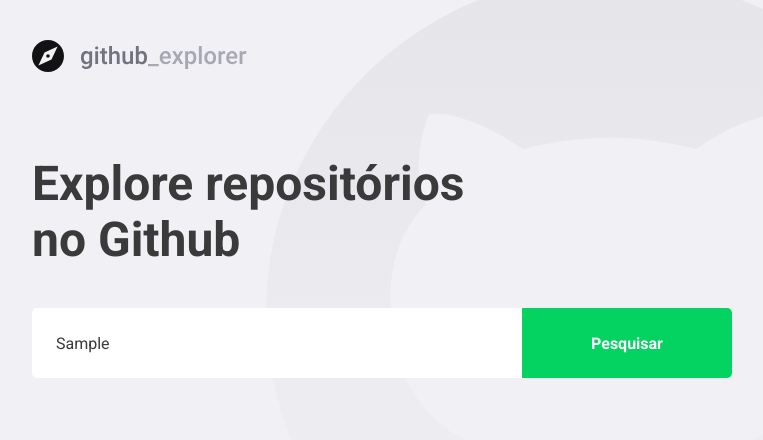
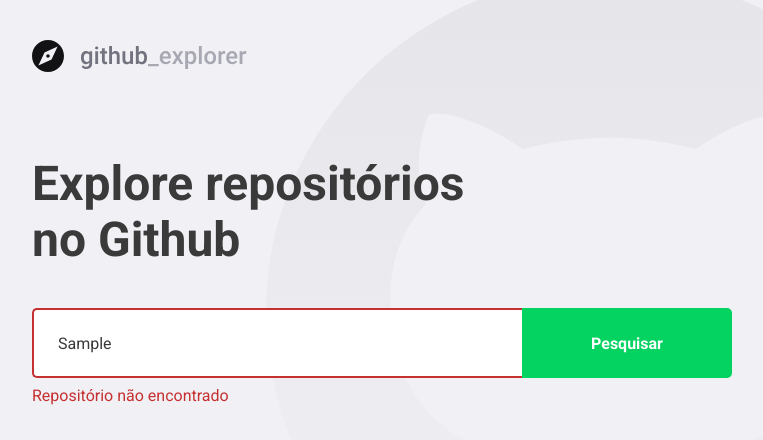
Before and after one commit to vicvictor86/first-react-gostack-project, a React (Create React App) app: page / in a window 1280 px wide. Both pictures are taken after typing "Sample" into the empty fields and a click on the button "Pesquisar". Shown: the top 440 px of the page, without its empty margins (148-911 px from the left). Built offline with nearby package versions, Linux system fonts and the light colour scheme; no server answers.

Commit message:
Dealing with errors

```diff
--- a/src/pages/Dashboard/index.tsx
+++ b/src/pages/Dashboard/index.tsx
@@ -5,7 +5,9 @@
 
 import logoImg from '../../assets/Logo.svg';
 
-import { Title, Form, Repositories } from './styles';
+import {
+  Title, Form, Repositories, Error,
+} from './styles';
 
 interface Repository {
   full_name: string;
@@ -18,17 +20,28 @@
 
 const Dashboard: React.FC = () => {
   const [newRepo, setNewRepo] = useState('');
+  const [inputError, setInputError] = useState('');
   const [repositories, setRepositories] = useState<Repository[]>([]);
 
   async function handleAddRepository(event: FormEvent<HTMLFormElement>): Promise<void> {
     event.preventDefault();
 
-    const response = await api.get<Repository>(`repos/${newRepo}`);
+    if (!newRepo) {
+      setInputError('Digite o usuário/repositório');
+      return;
+    }
 
-    const repository = response.data;
+    try {
+      const response = await api.get<Repository>(`repos/${newRepo}`);
 
-    setRepositories([...repositories, repository]);
-    setNewRepo('');
+      const repository = response.data;
+
+      setRepositories([...repositories, repository]);
+      setNewRepo('');
+      setInputError('');
+    } catch (err) {
+      setInputError('Repositório não encontrado');
+    }
   }
 
   return (
@@ -36,10 +49,12 @@
       <img src={logoImg} alt="Github Explorer" />
       <Title>Explore repositórios no Github</Title>
 
-      <Form onSubmit={handleAddRepository}>
+      <Form hasError={!!inputError} onSubmit={handleAddRepository}>
         <input value={newRepo} onChange={(e) => setNewRepo(e.target.value)} placeholder="Digite o nome do repositório" />
         <button type="submit">Pesquisar</button>
       </Form>
+
+      {inputError && <Error>{inputError}</Error>}
 
       <Repositories>
         {repositories.map((repository) => (
--- a/src/pages/Dashboard/styles.ts
+++ b/src/pages/Dashboard/styles.ts
@@ -1,6 +1,10 @@
-import styled from 'styled-components';
+import styled, { css } from 'styled-components';
 
 import { shade } from 'polished';
+
+interface FormProps {
+  hasError: boolean;
+}
 
 export const Title = styled.h1`
   font-size: 48px;
@@ -11,7 +15,7 @@
   margin-top: 80px;
 `;
 
-export const Form = styled.form`
+export const Form = styled.form<FormProps>`
   margin-top: 40px;
   max-width: 700px;
 
@@ -24,10 +28,16 @@
     border: 0;
     border-radius: 5px 0 0 5px;
     color: #3A3A3A;
+    border: 2px solid #fff;
+    border-right: 0;
 
     &::placeholder {
       color: #a8a8b3;
     }
+
+    ${(props) => props.hasError && css`
+        border-color: #c53030;
+      `}
   }
 
   button {
@@ -44,6 +54,12 @@
       background: ${shade(0.2, '#04d361')};
     }
   }
+`;
+
+export const Error = styled.span`
+  display: block;
+  color: #c53030;
+  margin-top: 8px;
 `;
 
 export const Repositories = styled.div`
@@ -77,7 +93,7 @@
     }
 
     div {
-      margin-left: 0 16px;
+      margin-left: 16px;
       flex: 1;
 
       strong {
```
